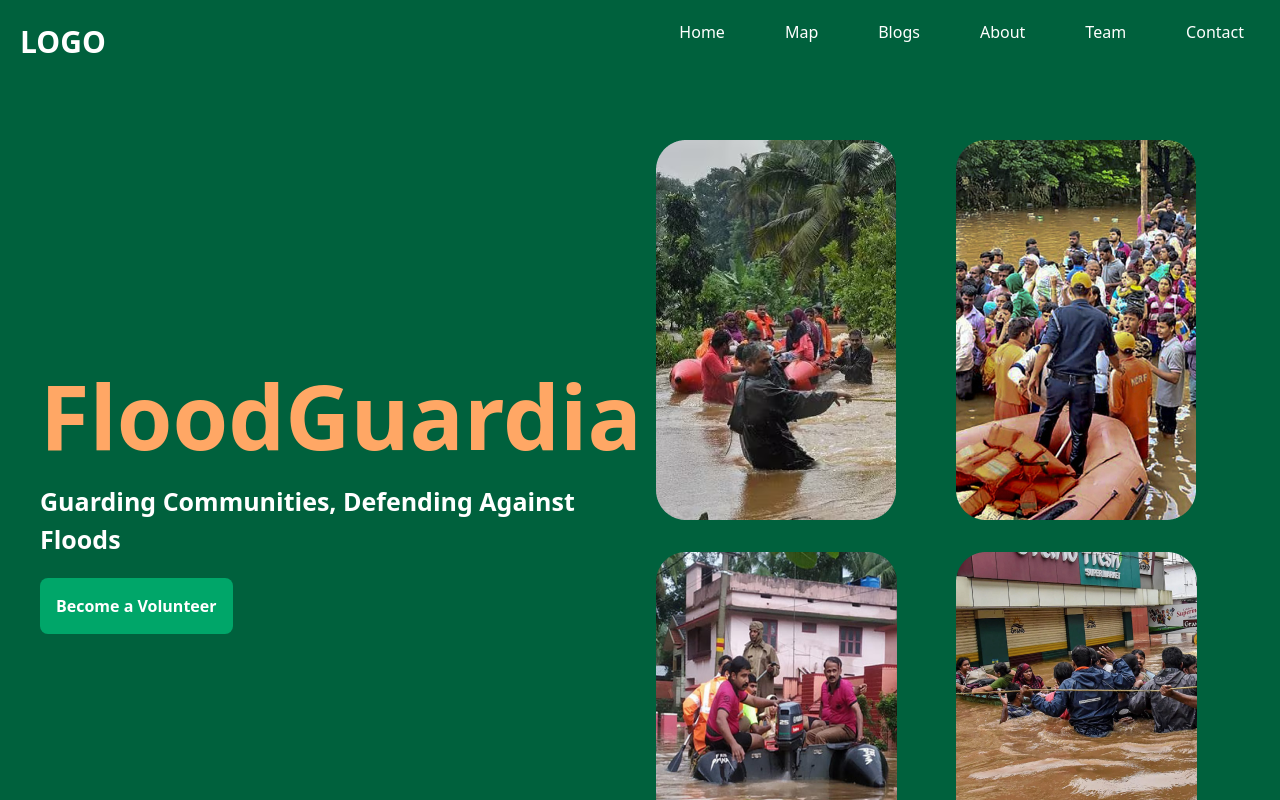
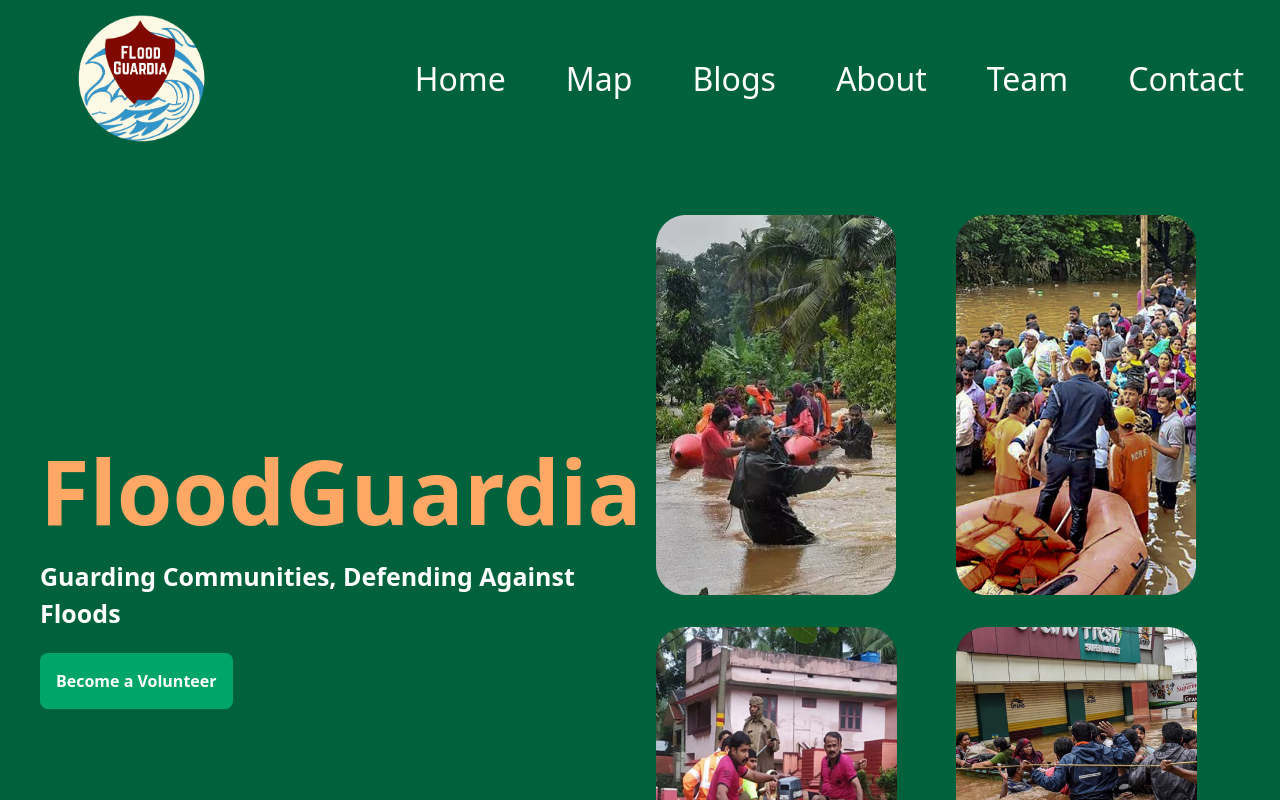
Before and after one commit to PekaVengers/FloodGuardia, a React (Vite) app in the folder client/: page / in a window 1280 px wide. Shown: the top 800 px of the page. Built offline with nearby package versions, Linux system fonts and the light colour scheme.

Commit message:
feat: add logo for website

```diff
--- a/client/src/components/Navbar.jsx
+++ b/client/src/components/Navbar.jsx
@@ -1,13 +1,14 @@
-import { NavLink } from "react-router-dom"
+import { NavLink } from "react-router-dom";
+import logo from "../assets/logo.PNG";
 
 const Header = () => {
 
   return (
-    <header className='flex justify-between px-5 py-3 bg-[#00613D]'>
-      <NavLink to="/" className='logo text-3xl font-bold py-3 text-white'>LOGO</NavLink>
+    <header className='flex justify-between items-center px-5 bg-[#00613D]'>
+      <NavLink to="/" className='logo text-3xl font-bold py-3 text-white'><img className="w-[15rem]" src={logo} /></NavLink>
       <nav className="flex justify-between">
         <div className="hidden w-full md:block md:w-auto" id="navbar-default">
-          <ul className="font-medium flex flex-col p-4 md:p-0 mt-4 border border-gray-100 rounded-lg md:flex-row md:space-x-8 md:mt-0 md:border-0">
+          <ul className="font-medium flex flex-col p-4 md:p-0 mt-4 border border-gray-100 rounded-lg md:flex-row md:space-x-8 md:mt-0 md:border-0 text-[2rem]">
             <li>
               <NavLink to="/" className="block py-2 pl-3 pr-4 text-white rounded" aria-current="page">Home</NavLink>
             </li>
```
Also changed, not shown: client/src/assets/logo.png (added).
